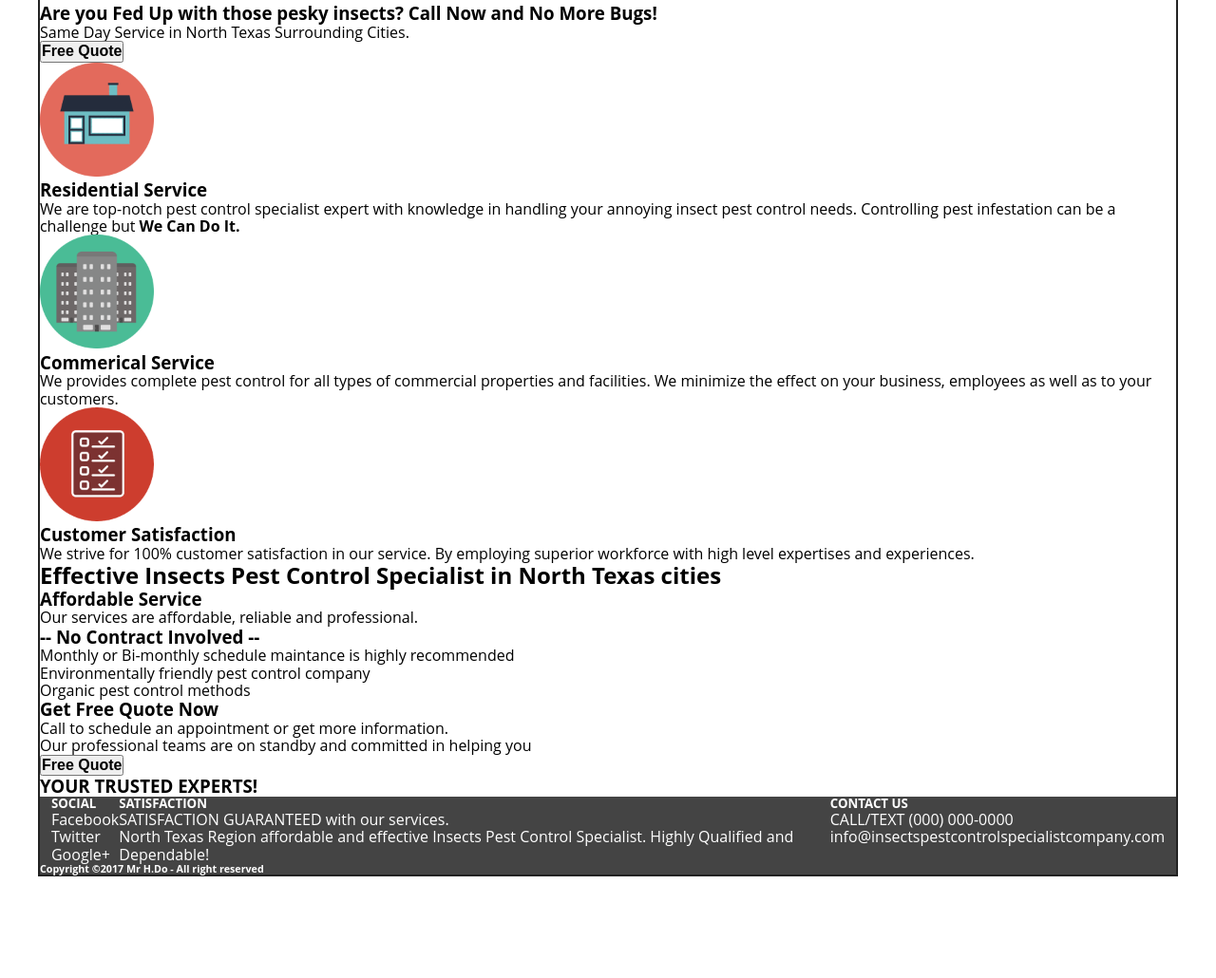
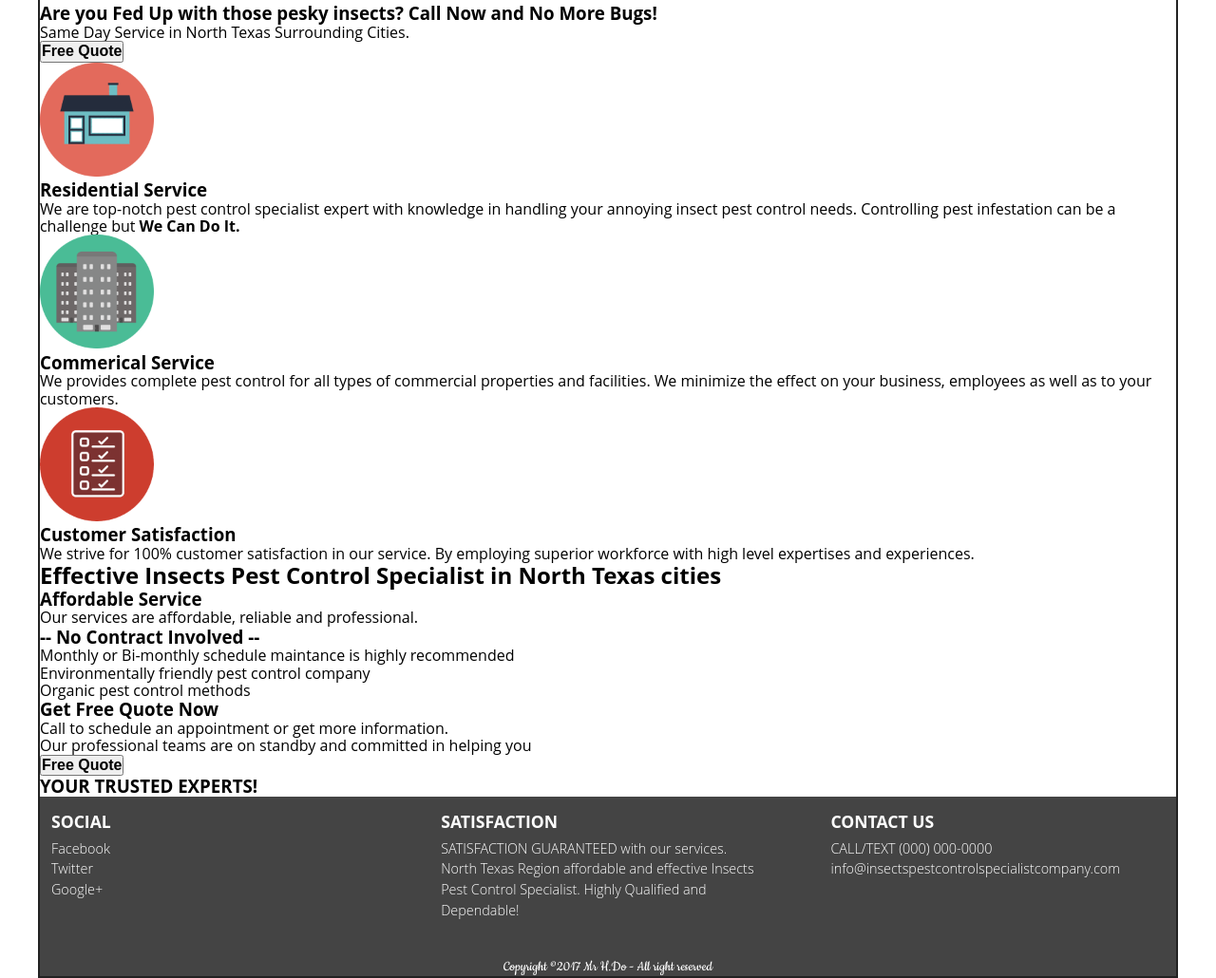
Before and after one commit to hdotx/Pest-Company, a plain HTML site: page index.html in a window 1280 px wide. Shown: the part 944-1974 px from the top of the page at 95% size. Before the commit the page ends 1867 px from the top, so only its background shows below. Drawn offline with Linux system fonts and the light colour scheme.

Commit message:
Styling of the footer is acceptable for at moment

```diff
--- a/css/styles.css
+++ b/css/styles.css
@@ -521,3 +521,27 @@ footer .footer-row{
     justify-content: space-between;
     padding: 0 1%;
 }
+
+.footer-container{
+    margin: 1rem 0 2.5rem 0;
+    flex-basis: 30%;
+}
+
+.footer-container h5{
+    font-size: 1.1rem;
+    font-weight: thin;
+	margin-bottom: .5rem;
+}
+
+.footer-container p{
+    line-height: 1.35rem;
+    font-weight: 100;
+    font-size: .9rem;
+}
+
+h6{
+    text-align: center;
+    font-family: 'Cookie', cursive;
+    font-size: 1rem;
+    font-weight: 300;
+}
```
